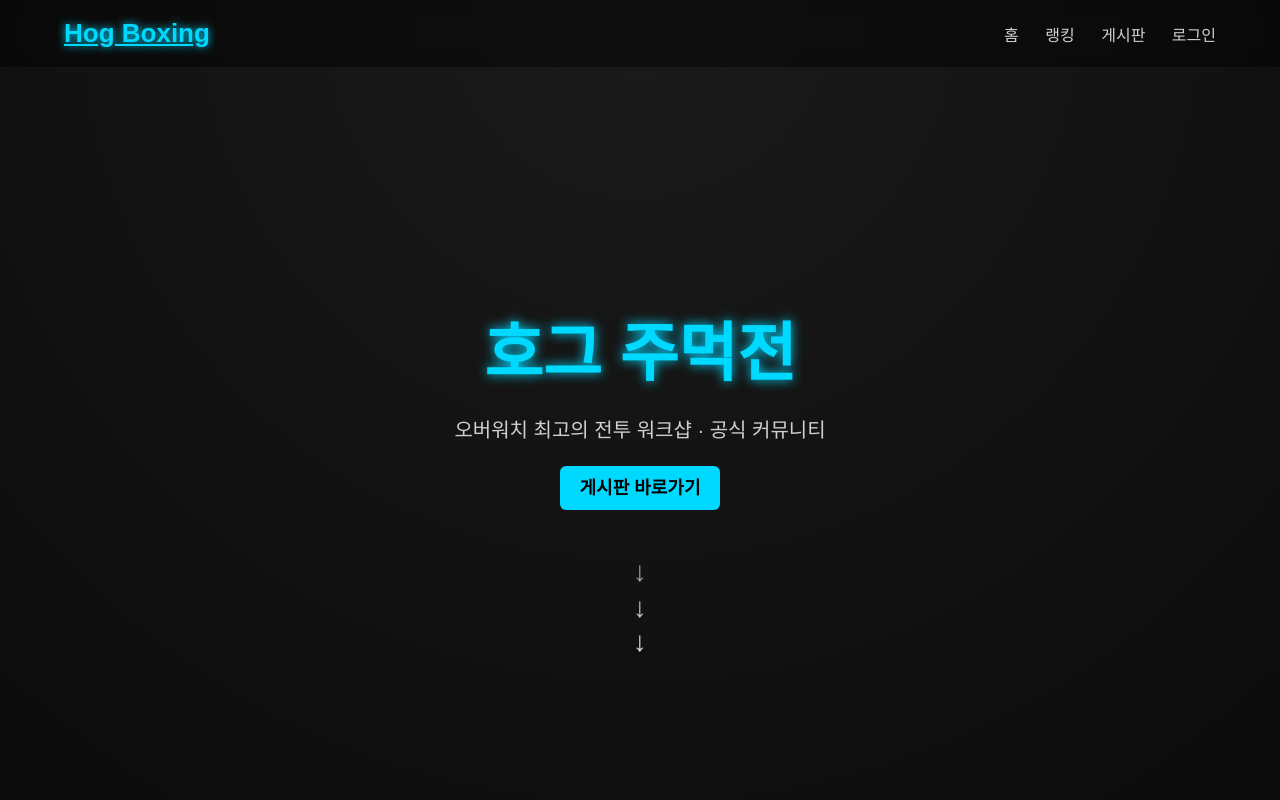
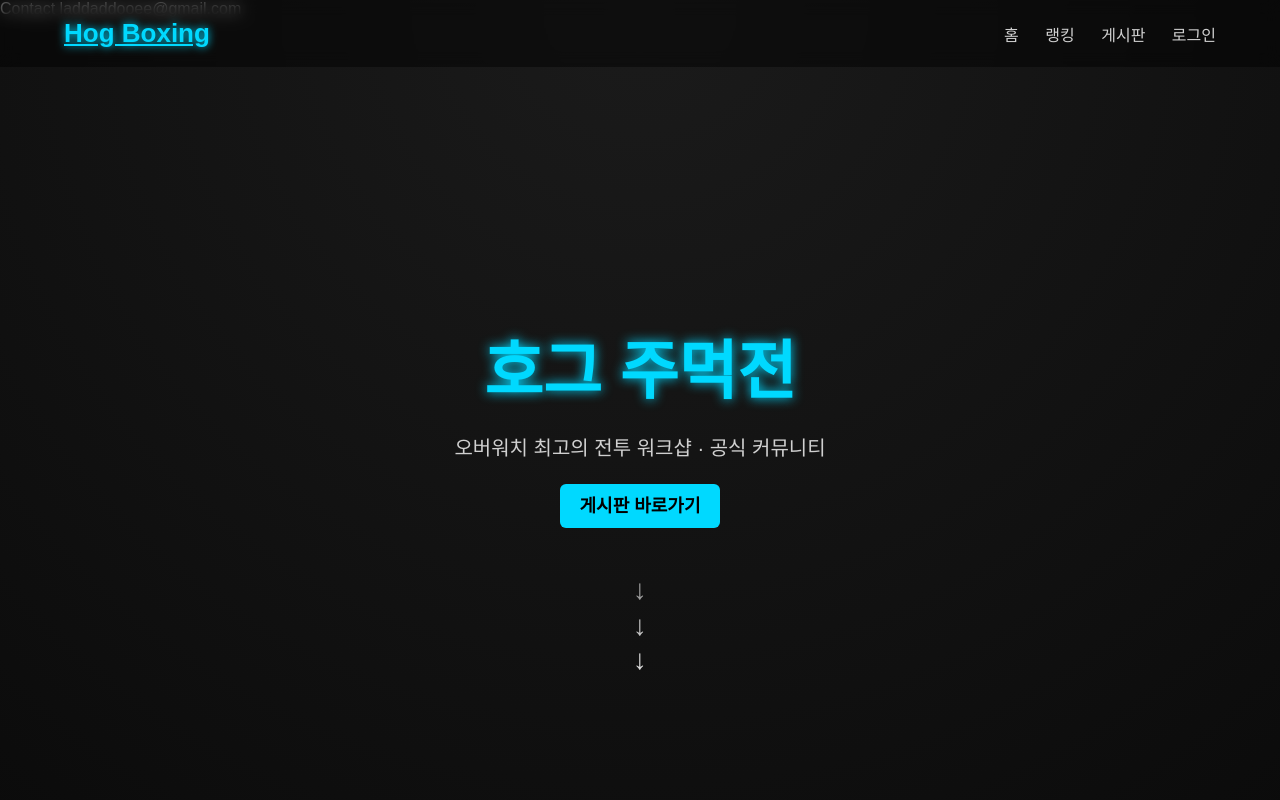
Before and after one commit to DDOOEELADDA/ddooeeladda.github.io, a plain HTML site: page index.html in a window 1280 px wide. Shown: the top 800 px of the page. Drawn offline with nearby package versions, Linux system fonts and the light colour scheme; no server answers.

Commit message:
Update index.html

```diff
--- a/index.html
+++ b/index.html
@@ -30,6 +30,13 @@
     </nav>
   </div>
 </header>
+<!-- Contact 버튼 -->
+<div class="contact-wrapper">
+  <div class="contact-btn">
+    Contact
+    <span class="contact-email">laddaddooee@gmail.com</span>
+  </div>
+</div>
 
 <section class="hero">
   <div class="hero-content" data-aos="fade-up" data-aos-delay="100">
```
